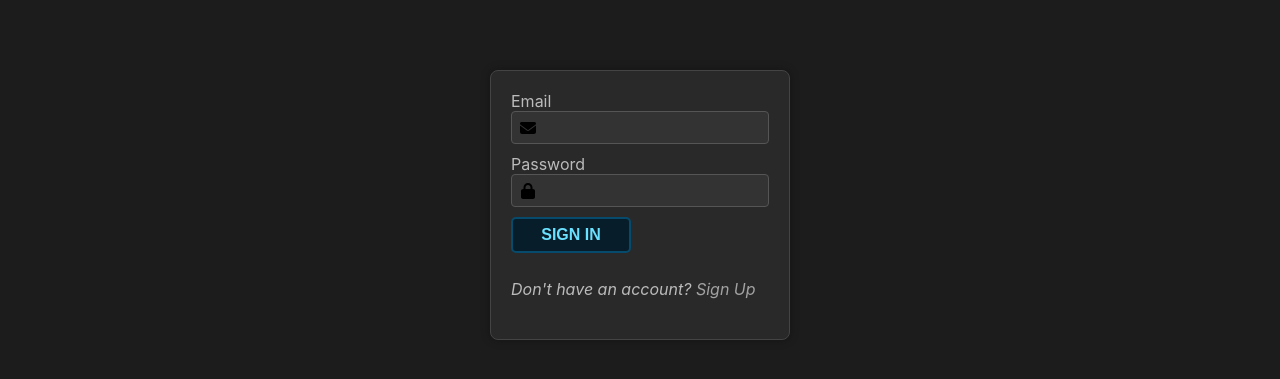
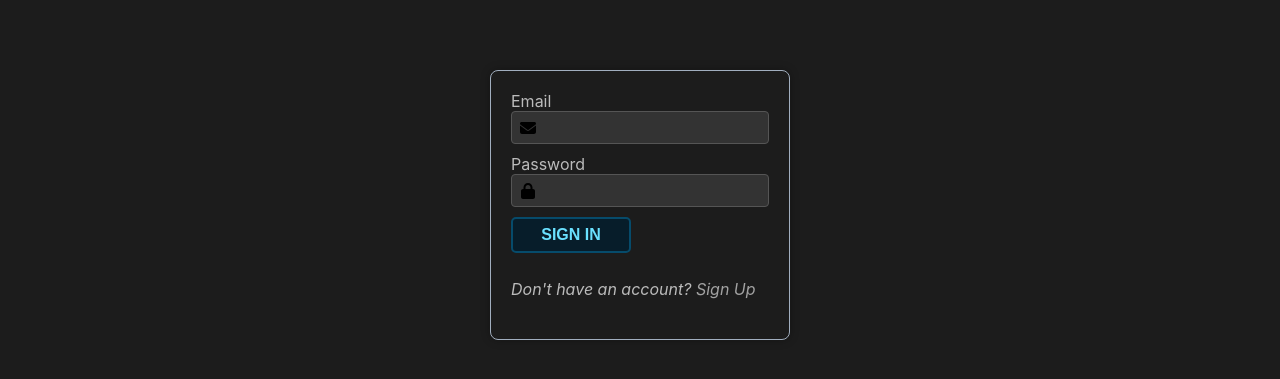
Before and after one commit to Code-the-Dream-School/ee-prac-team4-front, a React (Create React App) app: page /login in a window 1280 px wide. Shown: the part 247-626 px from the top of the page. Built offline with nearby package versions, Linux system fonts and the light colour scheme; a web font is replaced by a local one.

Commit message:
updated initial colors in App.css

```diff
--- a/src/App.css
+++ b/src/App.css
@@ -20,11 +20,11 @@
   --link-text-color: #728095;
 
   /* Background Colors */
-  --primary-background: #292929;
+  --primary-background: #161616;
   --secondary-background: #1c1c1c;
 
   /*card variations*/
-  --primary-border-color: #444;
+  --primary-border-color: #a1aebf;
   --primary-border-radius: 4px;
 
   /*text boxes*/
@@ -32,7 +32,7 @@
   --primary-input-radius: 12px;
 
   /* Button Variations */
-  --primary-button-background: #555;
+  --primary-button-background: #052926;
   --primary-button-border: #00564a;
   --primary-button-text: #25d0ab;
   --primary-button-hover: #006d5b;
--- a/src/pages/login/LoginPage.css
+++ b/src/pages/login/LoginPage.css
@@ -12,7 +12,7 @@
   padding: 20px;
   padding-bottom: 0px;
   border: 1px solid var(--primary-border-color);
-  background-color: var(--primary-background);
+  background-color: var(--secondary-background);
   border-radius: 8px;
   box-shadow: 0 0 10px rgba(0, 0, 0, 0.3);
 }
```
